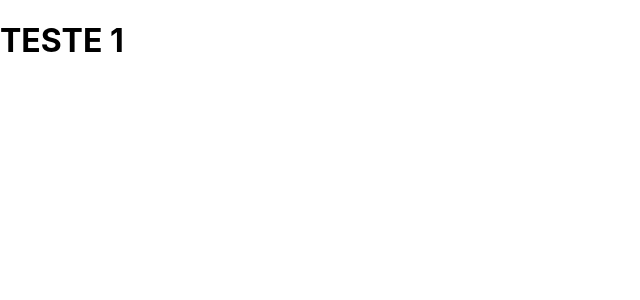
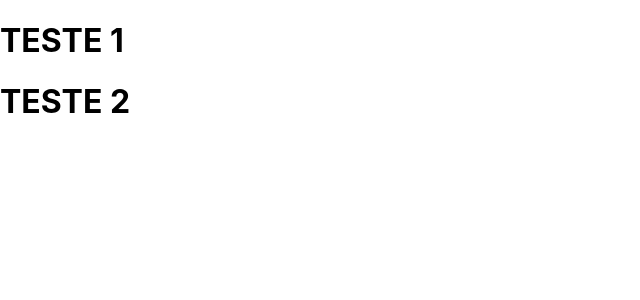
Before and after one commit to vinnytxr/29deAbril-frontend, a React (Vite) app: page / in a window 1280 px wide. Shown: the top 300 px of the page, without its empty margins (0-640 px from the left). Built offline with nearby package versions, Linux system fonts and the light colour scheme.

Commit message:
Alterando H1

```diff
--- a/src/App.jsx
+++ b/src/App.jsx
@@ -4,6 +4,7 @@ const App = () => {
   return (
     <div>
       <h1>TESTE 1</h1>
+      <h1>TESTE 2</h1>
     </div>
   );
 };
```
